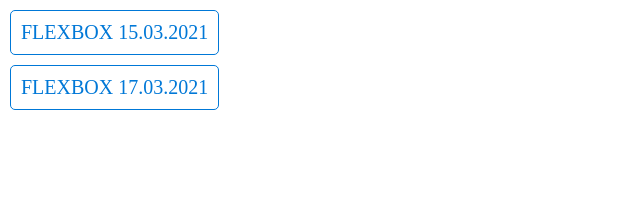
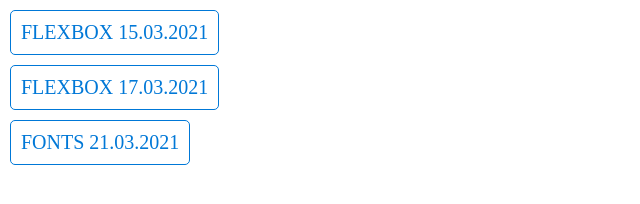
Before and after one commit to martinatrajkovic94/domaci-zadaci, a plain HTML site: page index.html in a window 1280 px wide. Shown: the whole page, without its empty margins (0-640 px from the left). Drawn offline with Linux system fonts and the light colour scheme.

Commit message:
Update index.html

```diff
--- a/index.html
+++ b/index.html
@@ -11,6 +11,7 @@
     <div class="wrapper">
         <a href="flexbox/flexbox.html">FLEXBOX 15.03.2021</a>
         <a href="flexbox1/flexbox.html">FLEXBOX 17.03.2021</a>
+        <a href="fonts/fonts.html">FONTS 21.03.2021</a>
 
     </div>
 </body>
```
